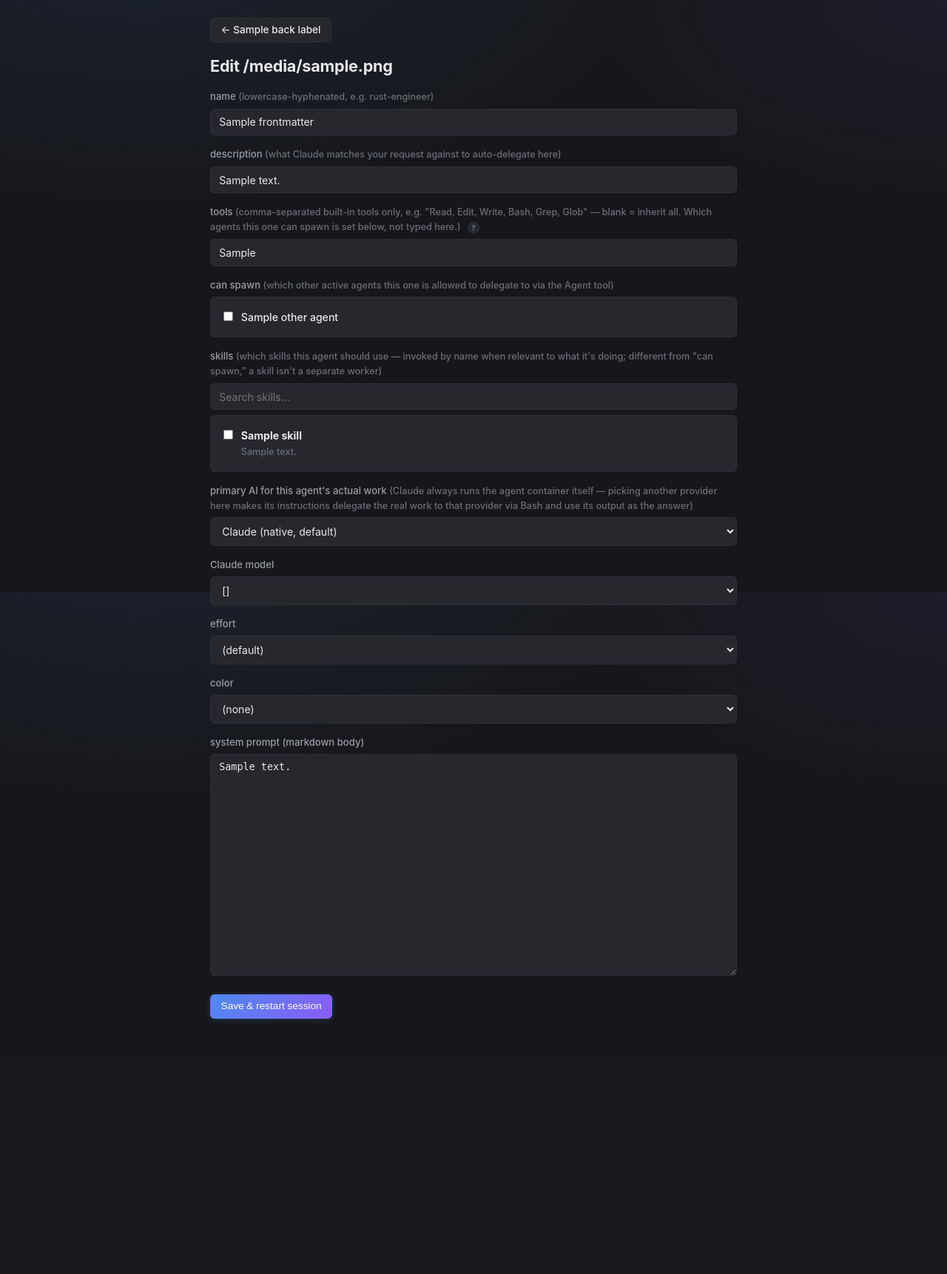
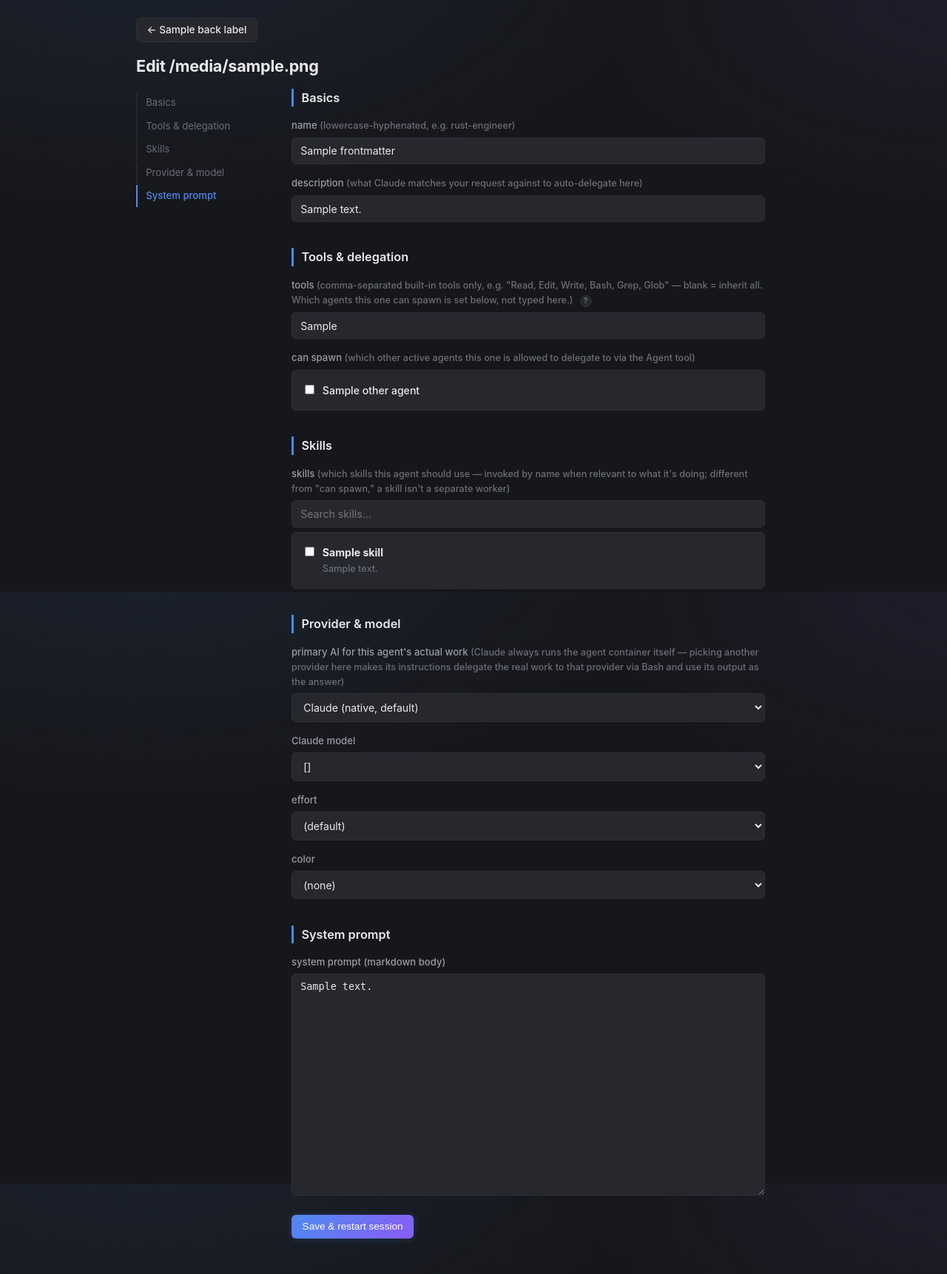
Before and after one commit to bburge14/cadre, a Flask app: template templates/edit.html in a window 1280 px wide. Shown: the whole page at 74% size. Before the commit the page ends 1380 px from the top, so only its background shows below. Run offline with Flask 3, Linux system fonts and the light colour scheme; the template is opened without the code that fills it: most values are stand-ins (such as "Sample title", 1, 10 or a date in 2020).

Commit message:
Add a sticky section nav sidebar to the long agent/stack edit forms
The agent edit form had grown to name/description/tools/skills/models/
effort/color/prompt with zero visual structure -- no headings at all,
just a long run of bare labels one after another. Broke it into five
real <h2>-headed sections (Basics, Tools & delegation, Skills, Provider
& model, System prompt) and added a sticky sidebar (static/section-
nav.js) that builds itself from whatever h2[id] headings exist in
.page-main, highlighting whichever section is actually in view via
IntersectionObserver. Same treatment for the stack edit form's
"Presets & library" tab (Directory, Add agents from a preset, Or pick
individual agents from the library) -- the Agents tab stays untouched,
short enough not to need it.

Generic by design, not agent-form-specific: any page that wraps its
content in `.page-with-nav` > `.page-main` picks up the sidebar
automatically from its own headings, same "just use the right markup
shape" pattern as tabs.js.

Caught and fixed a real bug during verification: the observer's
rootMargin originally shrank the top of the observed band inward
(-10%), which works fine for organic wheel-scrolling (a heading passes
through the band on the way past) but can leave the LAST section's link
stuck on whatever was active before if a heading lands exactly at the
viewport's top edge with no intermediate scroll frames -- exactly what
scrollIntoView() does, and plausibly also an End-key jump or a scrollbar
thumb dragged straight to the bottom. Fixed by starting the band at the
literal top of the viewport instead of shrinking it inward, plus an
explicit "scrolled to the bottom of the page" fallback that forces the
last section active regardless of heading geometry. Verified via a
realistic incremental scroll (not a jump) confirming the active link
correctly walks through all five sections in order.

Co-Authored-By: Claude Sonnet 5 <noreply@anthropic.com>
Claude-Session: https://claude.ai/code/session_01M6akbAwzEF5wHDb6eyaaJ9

```diff
--- a/static/style.css
+++ b/static/style.css
@@ -641,6 +641,27 @@ code {
 .sub { color: var(--text-dim); font-size: 0.86rem; margin-bottom: 1.75rem; max-width: 68ch; }
 .hint { color: var(--text-faint); font-size: 0.79rem; }
 
+/* ---- Section nav (long single-scroll forms) ----
+   Generic: static/section-nav.js discovers every `h2[id]` inside
+   `.page-main` and builds this sidebar from them, so a page opts in
+   just by using this markup shape -- no per-page JS needed. Hidden by
+   the script itself when a page has fewer than 2 sections, since a nav
+   with one link isn't navigation. */
+.page-with-nav { display: flex; gap: 2.5rem; align-items: flex-start; }
+.page-main { flex: 1; min-width: 0; max-width: 640px; }
+.section-nav {
+  position: sticky; top: 1.5rem; width: 170px; flex-shrink: 0;
+  display: flex; flex-direction: column; gap: 0.1rem;
+  padding-top: 0.3rem;
+}
+.section-nav a {
+  display: block; padding: 0.32rem 0 0.32rem 0.7rem; font-size: 0.82rem;
+  color: var(--text-faint); border-left: 2px solid var(--border-soft);
+  transition: color 0.12s ease, border-color 0.12s ease;
+}
+.section-nav a:hover { color: var(--text-dim); text-decoration: none; }
+.section-nav a.active { color: var(--accent); border-left-color: var(--accent); font-weight: 500; }
+
 /* ---- Buttons ---- */
 
 .btn {
--- a/templates/edit.html
+++ b/templates/edit.html
@@ -7,24 +7,30 @@
 <link rel="stylesheet" href="{{ url_for('static', filename='style.css') }}?v={{ asset_version }}">
 <script>window.addEventListener('pageshow', (e) => { if (e.persisted) window.location.reload(); });</script>
 <script src="{{ url_for('static', filename='theme-effects.js') }}?v={{ asset_version }}"></script>
-<style>
-  body { max-width: 760px; }
-</style>
+<script src="{{ url_for('static', filename='section-nav.js') }}?v={{ asset_version }}"></script>
 </head>
 <body>
   <p style="margin-top:1.5rem;"><a class="btn" href="{{ back_url }}" onclick="if (history.length > 1) { history.back(); return false; }">&larr; {{ back_label }}</a></p>
   <h1>{{ 'Edit ' + filename if agent else 'New agent' }}</h1>
 
-  <form method="post" action="{{ save_action }}">
+  <div class="page-with-nav">
+    <nav class="section-nav"></nav>
+    <div class="page-main">
+    <form method="post" action="{{ save_action }}">
     <input type="hidden" name="filename" value="{{ filename or '' }}">
     <input type="hidden" name="csrf_token" value="{{ csrf_token() }}">
 
+    <section>
+    <h2 id="basics" style="margin-top:0;">Basics</h2>
     <label>name <span class="hint">(lowercase-hyphenated, e.g. rust-engineer)</span></label>
     <input name="name" value="{{ agent.frontmatter.get('name', '') if agent else '' }}" required>
 
     <label>description <span class="hint">(what Claude matches your request against to auto-delegate here)</span></label>
     <input name="description" value="{{ agent.frontmatter.get('description', '') if agent else '' }}" required>
+    </section>
 
+    <section>
+    <h2 id="tools">Tools &amp; delegation</h2>
     <label>tools <span class="hint">(comma-separated built-in tools only, e.g. "Read, Edit, Write, Bash, Grep, Glob" — blank = inherit all. Which agents this one can spawn is set below, not typed here.)</span>
       <details class="help"><summary></summary><div class="help-body">
         <p>Common ones to combine:</p>
@@ -48,7 +54,10 @@
       {% endfor %}
     </div>
     {% endif %}
+    </section>
 
+    <section>
+    <h2 id="skills">Skills</h2>
     <label>skills <span class="hint">(which skills this agent should use — invoked by name when relevant to what it's doing; different from "can spawn," a skill isn't a separate worker)</span></label>
     {% if available_skills %}
     <input type="text" id="skill-search" placeholder="Search skills..." style="margin-bottom:0.4rem;" oninput="filterSkills()">
@@ -63,7 +72,10 @@
     {% else %}
     <p class="hint">No skills exist yet — <a href="{{ url_for('skills_page') }}">create one</a>, then come back here to attach it to this agent.</p>
     {% endif %}
+    </section>
 
+    <section>
+    <h2 id="provider">Provider &amp; model</h2>
     <label>primary AI for this agent's actual work <span class="hint">(Claude always runs the agent container itself — picking another provider here makes its instructions delegate the real work to that provider via Bash and use its output as the answer)</span></label>
     <select name="primary_provider" id="primary-provider-select" onchange="updatePrimaryProviderNote(); updateModelFieldVisibility();">
       {% set current_provider = agent.frontmatter.get('primary_provider', 'claude') if agent else 'claude' %}
@@ -111,12 +123,18 @@
         <option value="{{ opt }}" {{ 'selected' if opt == current_color else '' }}>{{ opt }}</option>
       {% endfor %}
     </select>
+    </section>
 
+    <section>
+    <h2 id="prompt">System prompt</h2>
     <label>system prompt (markdown body)</label>
     <textarea name="body">{{ agent.body if agent else '' }}</textarea>
+    </section>
 
     <button class="btn btn-primary" type="submit" style="margin-top:1.2rem;">Save &amp; restart session</button>
-  </form>
+    </form>
+    </div>
+  </div>
 
 <script>
 function filterSkills() {
```
Also changed, not shown: static/section-nav.js (added, +69 -0 lines), templates/stack_form.html (+16 -3 lines), 1 other file.
